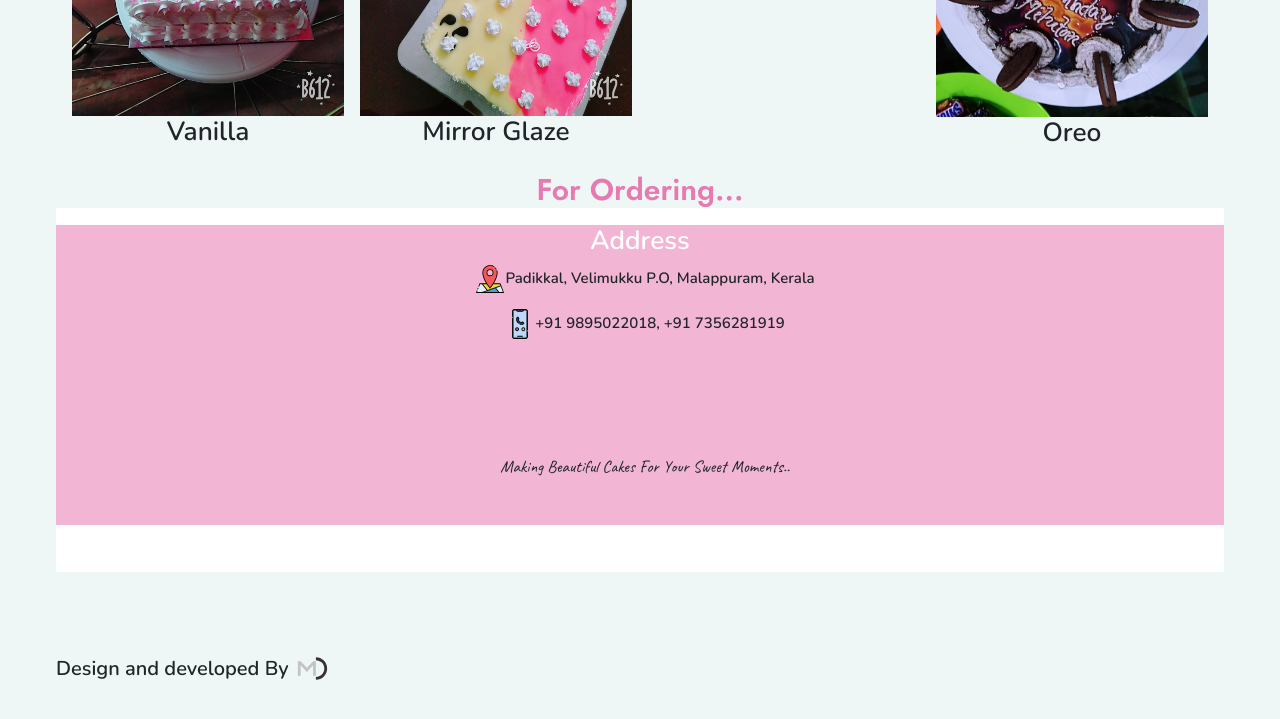
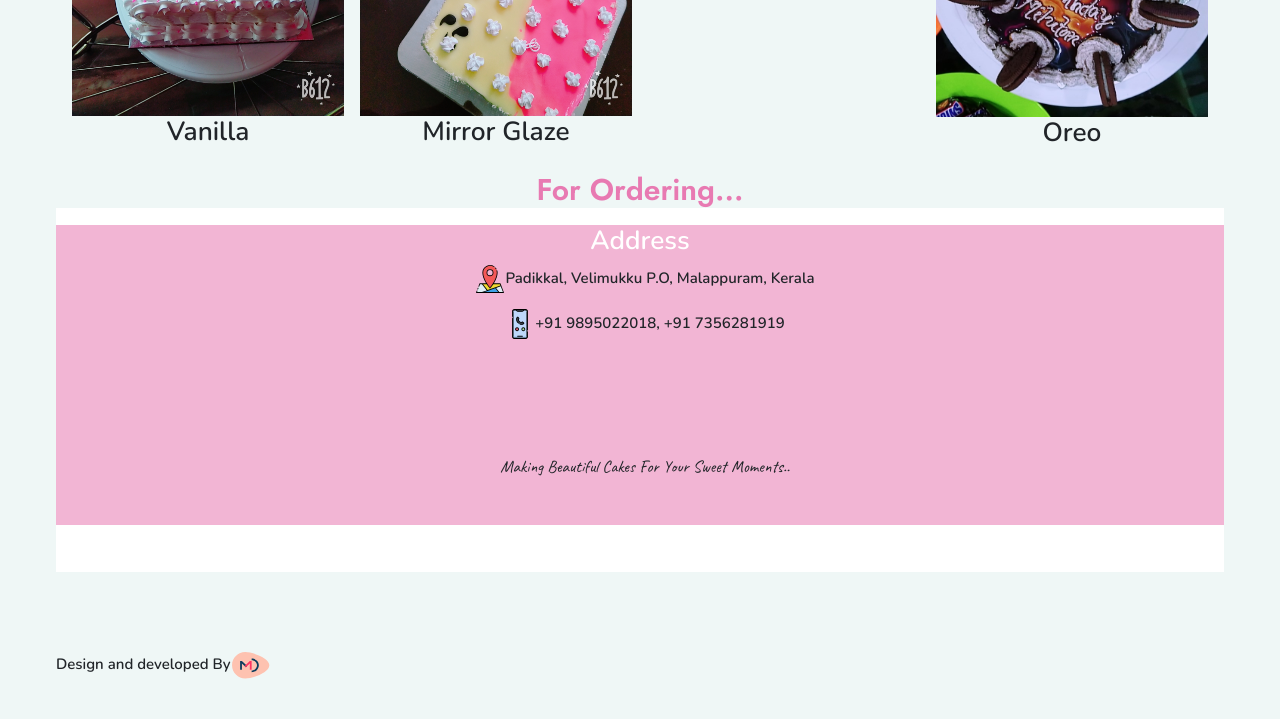
Before and after one commit to MohamedDanis/Milan-Cakes, a plain HTML site: page index.html in a window 1280 px wide. Shown: the part 804-1523 px from the top of the page. Drawn offline with nearby package versions, Linux system fonts and the light colour scheme.

Commit message:
dev logo changed

```diff
--- a/index.html
+++ b/index.html
@@ -105,7 +105,7 @@
           <div id="booking">
             <h2 style="text-align: center;color:#E87AB2;font-weight: bold;font-family: 'Jost', sans-serif;">For Ordering...</h2>
             <div class="book-container">
-              <div class="left-section col-12">
+              <div class="left-section">
                 <div class="address">
                 <h3>Address</h3>
                 <p><span><img src="location.svg"></span>Padikkal, Velimukku P.O, Malappuram, Kerala</p>
@@ -117,7 +117,7 @@
 
           </div>
           <footer style="height:10vh;width:100%;margin-top: 73px;">
-            <h4>Design and developed By<span><img src="Logo-nobg.svg"></span></h4>
+            <h4>Design and developed By<span><img src="logo-2.svg"></span></h4>
           </footer>
 
 
--- a/style.css
+++ b/style.css
@@ -22,7 +22,7 @@ header{
   background-color: #F2B5D4;
 }
 .left-section{
-    width:500px;
+    /*width:300px;*/
     height:300px;
     background-color: #F2B5D4;
     margin-top: 17px;
@@ -42,11 +42,11 @@ header{
   left:5px;
 }
 footer img{
-  width:50px;
-  height:50px;
+  width:40px;
+  height:40px;
 }
 footer h4{
-  font-size: 20px;
+  font-size: 15px;
 }
 :root {
     --primary-color: #E87AB2;
```
Also changed, not shown: Logo-nobg.svg (deleted), logo-2.svg (added).
